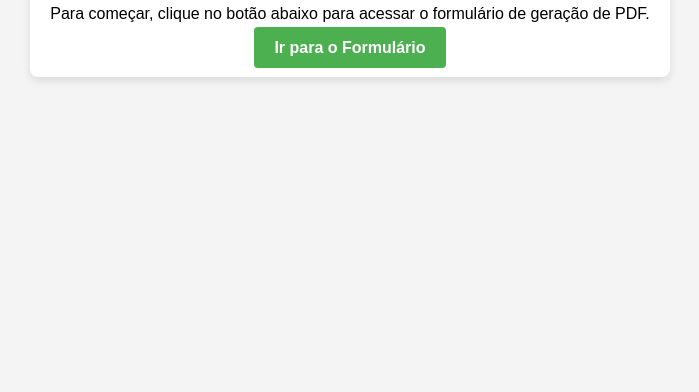
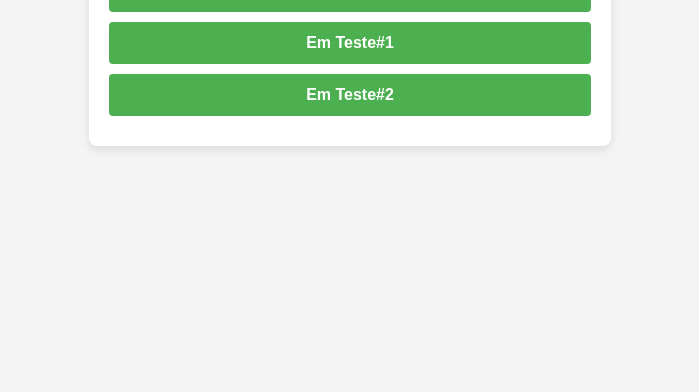
Before and after one commit to LucasBarrosds/procuracaoautomacao, a plain HTML site: page index.html in a window 1280 px wide. Shown: the part 408-800 px from the top of the page, without its empty margins (290-989 px from the left). Drawn offline with Linux system fonts and the light colour scheme.

Commit message:
Update index.html

```diff
--- a/index.html
+++ b/index.html
@@ -4,7 +4,6 @@
     <meta charset="UTF-8">
     <meta name="viewport" content="width=device-width, initial-scale=1.0">
     <title>Página Inicial</title>
-    <link rel="stylesheet" href="styles.css">
     <link rel="icon" href="PENDULO_ESCALA_LOGO.png" type="image/x-icon">
     <style>
         body {
@@ -28,7 +27,9 @@
             margin-bottom: 20px;
         }
         .button {
+            display: block;
             padding: 12px 20px;
+            margin: 10px 0;
             background-color: #4CAF50;
             color: white;
             border: none;
@@ -50,8 +51,11 @@
 <body>
     <div class="container">
         <h1>Bem-vindo ao Gerador de PDFs</h1>
-        <p>Para começar, clique no botão abaixo para acessar o formulário de geração de PDF.</p>
-        <a href="procuracaopf.html" class="button">Ir para o Formulário</a>
+        <p>Escolha uma das opções abaixo para começar:</p>
+        <a href="procuracaopf.html" class="button">Formulário de Procuração</a>
+        <!-- Adicione novos botões para outras opções conforme necessário -->
+        <a href="Em Teste#1" class="button">Em Teste#1</a>
+        <a href="Em Teste#2" class="button">Em Teste#2</a>
     </div>
 </body>
 </html>
```
